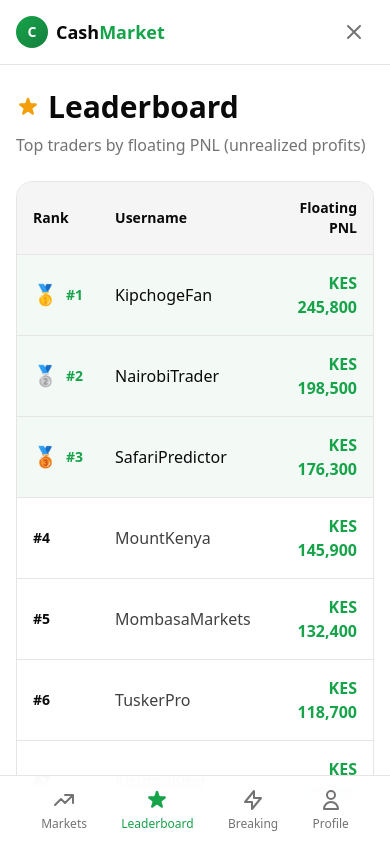
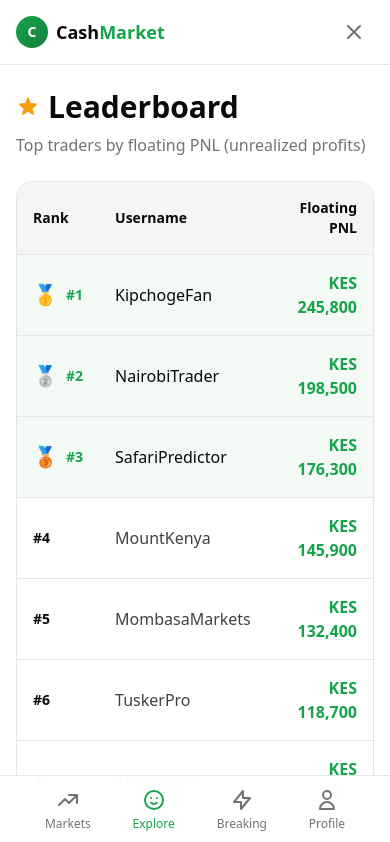
Before and after one commit to Predict-Labs-Ke/cashmarket_ke, a Next.js app: page /leaderboard in a window 390 px wide. Shown: the top 842 px of the page. Built offline with nearby package versions, Linux system fonts and the light colour scheme.

Commit message:
Update mobile bottom navigation: replace leaderboards with explore links
Co-authored-by: 0P1UMC0D3 <175021841+0P1UMC0D3@users.noreply.github.com>

```diff
--- a/app/breaking/page.tsx
+++ b/app/breaking/page.tsx
@@ -329,11 +329,11 @@ export default function BreakingPage() {
             </svg>
             <span className="text-xs">Markets</span>
           </Link>
-          <Link href="/leaderboard" className="flex flex-col items-center gap-1 text-muted-foreground hover:text-foreground transition">
+          <Link href="/explore" className="flex flex-col items-center gap-1 text-muted-foreground hover:text-foreground transition">
             <svg className="w-6 h-6" fill="none" stroke="currentColor" viewBox="0 0 24 24" aria-hidden="true">
-              <path strokeLinecap="round" strokeLinejoin="round" strokeWidth={2} d="M9 19v-6a2 2 0 00-2-2H5a2 2 0 00-2 2v6a2 2 0 002 2h2a2 2 0 002-2zm0 0V9a2 2 0 012-2h2a2 2 0 012 2v10m-6 0a2 2 0 002 2h2a2 2 0 002-2m0 0V5a2 2 0 012-2h2a2 2 0 012 2v14a2 2 0 01-2 2h-2a2 2 0 01-2-2z" />
+              <path strokeLinecap="round" strokeLinejoin="round" strokeWidth={2} d="M14.828 14.828a4 4 0 01-5.656 0M9 10h.01M15 10h.01M21 12a9 9 0 11-18 0 9 9 0 0118 0z" />
             </svg>
-            <span className="text-xs">Leaderboard</span>
+            <span className="text-xs">Explore</span>
           </Link>
           <Link href="/breaking" className="flex flex-col items-center gap-1 text-primary">
             <svg className="w-6 h-6" fill="none" stroke="currentColor" viewBox="0 0 24 24" aria-hidden="true">
--- a/app/leaderboard/page.tsx
+++ b/app/leaderboard/page.tsx
@@ -187,11 +187,11 @@ export default function LeaderboardPage() {
             </svg>
             <span className="text-xs">Markets</span>
           </Link>
-          <Link href="/leaderboard" className="flex flex-col items-center gap-1 text-primary">
-            <svg className="w-6 h-6" fill="currentColor" viewBox="0 0 20 20">
-              <path d="M9.049 2.927c.3-.921 1.603-.921 1.902 0l1.07 3.292a1 1 0 00.95.69h3.462c.969 0 1.371 1.24.588 1.81l-2.8 2.034a1 1 0 00-.364 1.118l1.07 3.292c.3.921-.755 1.688-1.54 1.118l-2.8-2.034a1 1 0 00-1.175 0l-2.8 2.034c-.784.57-1.838-.197-1.539-1.118l1.07-3.292a1 1 0 00-.364-1.118L2.98 8.72c-.783-.57-.38-1.81.588-1.81h3.461a1 1 0 00.951-.69l1.07-3.292z" />
+          <Link href="/explore" className="flex flex-col items-center gap-1 text-primary">
+            <svg className="w-6 h-6" fill="none" stroke="currentColor" viewBox="0 0 24 24">
+              <path strokeLinecap="round" strokeLinejoin="round" strokeWidth={2} d="M14.828 14.828a4 4 0 01-5.656 0M9 10h.01M15 10h.01M21 12a9 9 0 11-18 0 9 9 0 0118 0z" />
             </svg>
-            <span className="text-xs font-medium">Leaderboard</span>
+            <span className="text-xs font-medium">Explore</span>
           </Link>
           <Link href="/breaking" className="flex flex-col items-center gap-1 text-muted-foreground hover:text-foreground transition">
             <svg className="w-6 h-6" fill="none" stroke="currentColor" viewBox="0 0 24 24" aria-hidden="true">
--- a/app/markets/page.tsx
+++ b/app/markets/page.tsx
@@ -364,12 +364,12 @@ export default function MarketsPage() {
             </svg>
             <span className="text-xs font-medium">Markets</span>
           </Link>
-          <button className="flex flex-col items-center gap-1 text-muted-foreground hover:text-foreground transition">
+          <Link href="/explore" className="flex flex-col items-center gap-1 text-muted-foreground hover:text-foreground transition">
             <svg className="w-6 h-6" fill="none" stroke="currentColor" viewBox="0 0 24 24">
-              <path strokeLinecap="round" strokeLinejoin="round" strokeWidth={2} d="M21 21l-6-6m2-5a7 7 0 11-14 0 7 7 0 0114 0z" />
+              <path strokeLinecap="round" strokeLinejoin="round" strokeWidth={2} d="M14.828 14.828a4 4 0 01-5.656 0M9 10h.01M15 10h.01M21 12a9 9 0 11-18 0 9 9 0 0118 0z" />
             </svg>
             <span className="text-xs">Explore</span>
-          </button>
+          </Link>
           <Link href="/breaking" className="flex flex-col items-center gap-1 text-muted-foreground hover:text-foreground transition">
             <svg className="w-6 h-6" fill="none" stroke="currentColor" viewBox="0 0 24 24" aria-hidden="true">
               <path strokeLinecap="round" strokeLinejoin="round" strokeWidth={2} d="M13 10V3L4 14h7v7l9-11h-7z" />
```
